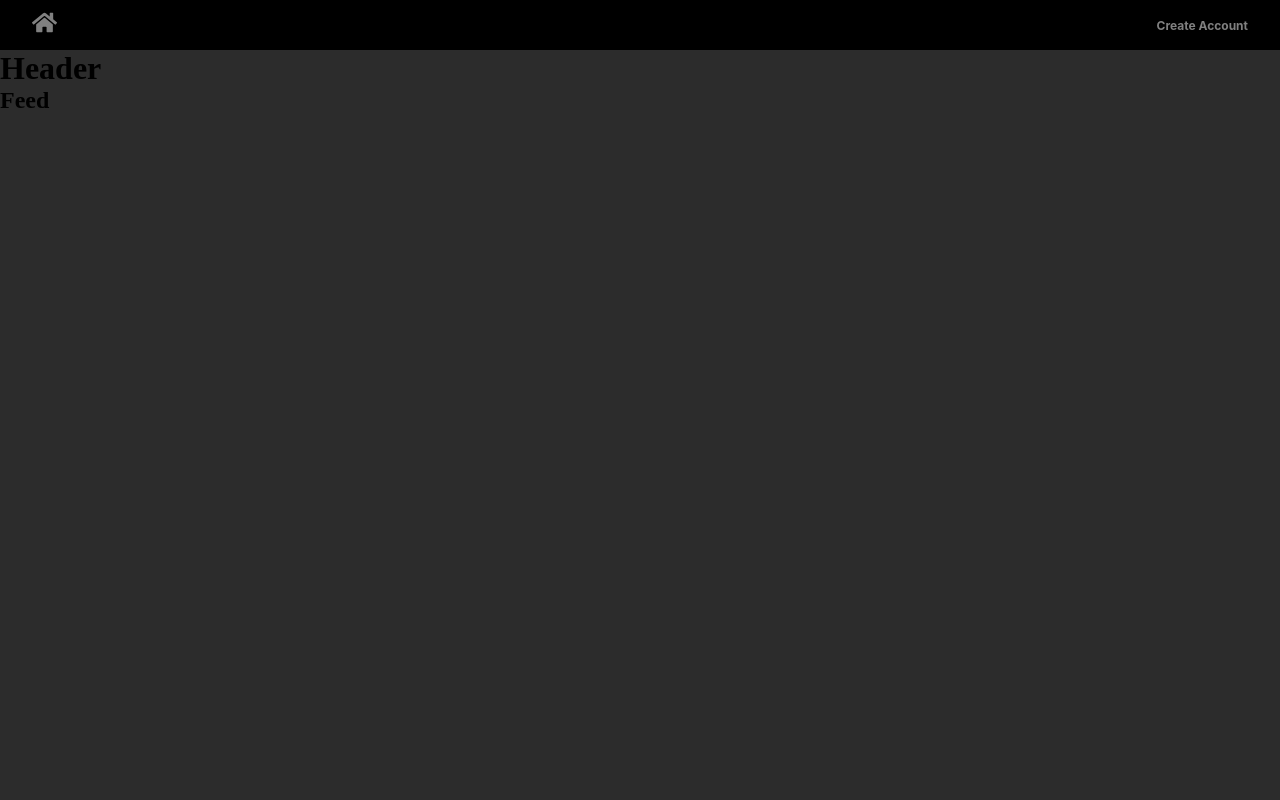
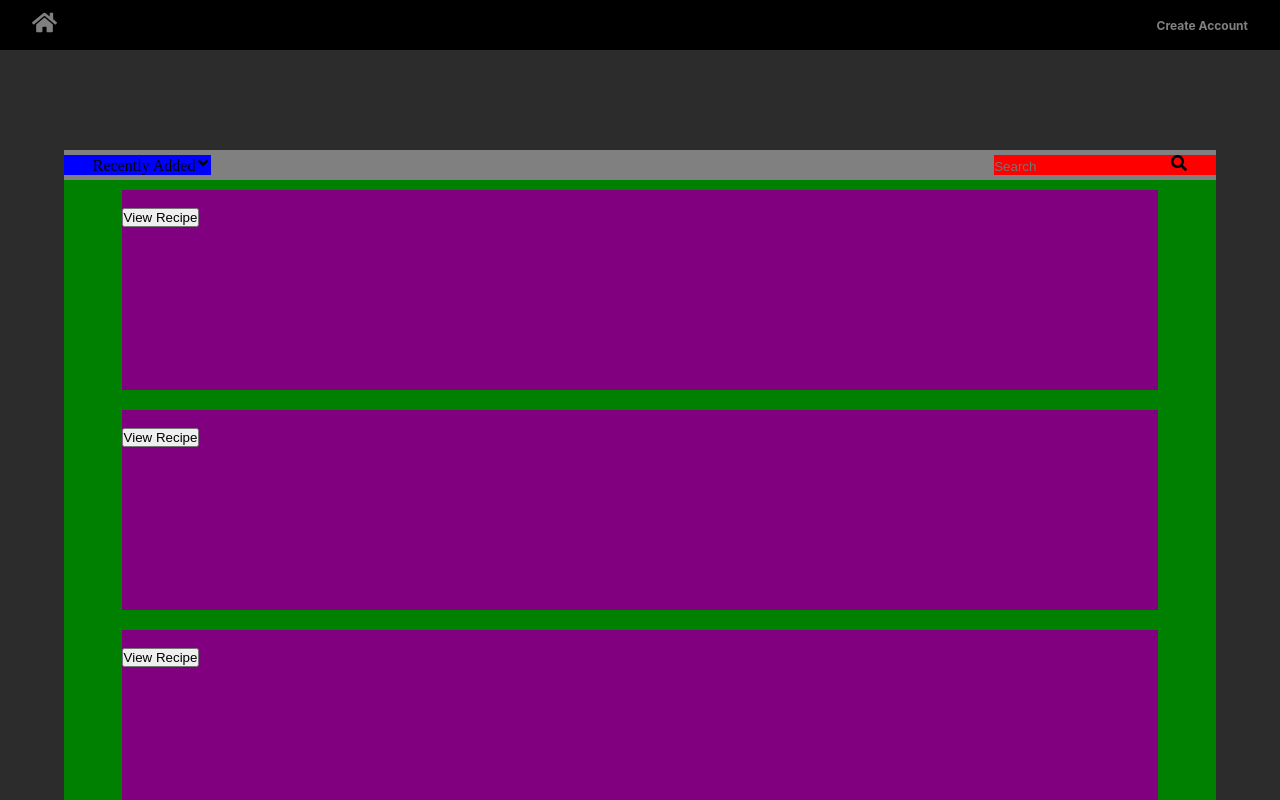
Before and after one commit to gAlexander77/recipe-application, a React (Create React App) app in the folder frontend/: page / in a window 1280 px wide. Shown: the top 800 px of the page. Built offline with nearby package versions, Linux system fonts and the light colour scheme; sample sign-in values are in the browser's storage.

Commit message:
Add layout for feed

```diff
--- a/frontend/src/components/Feed.js
+++ b/frontend/src/components/Feed.js
@@ -1,9 +1,56 @@
-import React from 'react';
+import React, { useState }from 'react';
+import RecipeCard from './RecipeCard'
+import { FaAngleDown, FaSearch } from "react-icons/fa";
+import '../styles/components/FeedStyle.css'
 
 function Feed(){
+
+    const [setSortBy, sortBy] = useState('recent')
+    const sortList = ['Recently Added', 'Most popular'];
+
+    const Sort = () => {
+        return (
+            <div className="Sort">
+                Recently Added
+            </div>
+        );
+    }
+
+    function Header(){
+        return (
+            <div className="Header">
+                <div className="sort-by-container">
+                    Recently Added<FaAngleDown/>
+                </div>
+                <div className="search-box-container">
+                    <input type="text" className="search" placeholder="Search"/>
+                    <FaSearch/>
+                </div>
+            </div>
+        );
+    }
+
     return (
-        <div>
-
+        <div className="Feed">
+        <Header/>
+        <div className="content">
+            <RecipeCard/>
+            <RecipeCard/>
+            <RecipeCard/>
+            <RecipeCard/>
+            <RecipeCard/>
+            <RecipeCard/>
+            <RecipeCard/>
+            <RecipeCard/>
+            <RecipeCard/>
+            <RecipeCard/>
+            <RecipeCard/>
+            <RecipeCard/>
+            <RecipeCard/>
+            <RecipeCard/>
+            <RecipeCard/>
+            <RecipeCard/>
+        </div>
         </div>
     );
 }
--- a/frontend/src/components/RecipeCard.js
+++ b/frontend/src/components/RecipeCard.js
@@ -7,7 +7,7 @@ function RecipeCard({image,name,desc,rating}){
         <div className="RecipeCard">
             <div className="Container">
                 <img className="Image" src={image}/>
-                <h1>{name}]</h1>
+                <h1>{name}</h1>
                 <body>{desc}</body>
                 <div>{rating}</div>
                 <button className="btn btn-primary">View Recipe</button>
--- a/frontend/src/pages/Home.js
+++ b/frontend/src/pages/Home.js
@@ -1,6 +1,7 @@
 import React, {useEffect, useRef, useState} from 'react';
 import { useNavigate } from 'react-router-dom';
 import NavigationBar from '../components/NavigationBar';
+import Feed from '../components/Feed';
 import '../styles/HomeStyle.css'
 
 function Home(){
@@ -16,10 +17,9 @@ function Home(){
     },[userType]);
 
     return (
-        <div className="site-body">
+        <div className="Home">
             <NavigationBar {...{userType}}/>
-            <h1>Header</h1>
-            <h2>Feed</h2>
+            <Feed className="Feed"/>
         </div>
     );
 }
--- a/frontend/src/styles/HomeStyle.css
+++ b/frontend/src/styles/HomeStyle.css
@@ -3,6 +3,18 @@
     padding: 0;
     }
 
-body {
-    background-color: #06f;
+.Home {
+    display: flex;
+    flex-direction: column;
+    align-items: center;
 }
+
+.Feed {
+    margin-top: 100px;
+}
+
+.content {
+    display: flex;
+    flex-direction: column;
+    align-items: center;
+}
--- /dev/null
+++ b/frontend/src/styles/components/FeedStyle.css
@@ -0,0 +1,39 @@
+.Feed {
+    max-width: 90vw;
+    width: 1400px;
+    background-color: green;
+}
+
+.Header{
+    display: grid;
+    grid-template-columns: 50% 50%;
+    grid-area:
+    "sort search-box";
+
+    width: 100%;
+    height: 30px;
+    background-color: grey;
+
+    position: sticky;
+    top: 0;
+}
+
+.sort-by-container {
+    grid-row: 1;
+    grid-column: 1;
+
+    justify-self: start;
+    align-self: center;
+    padding-left: 5%;
+    background-color: blue;
+}
+
+.search-box-container {
+    grid-row: 1;
+    grid-column: 2;
+
+    justify-self: end;
+    align-self: center;
+    padding-right: 5%;
+    background-color: red;
+}
--- a/frontend/src/styles/components/RecipeCardStyle.css
+++ b/frontend/src/styles/components/RecipeCardStyle.css
@@ -0,0 +1,6 @@
+.RecipeCard {
+    background-color: purple;
+    margin: 10px;
+    width: 90%;
+    height: 200px;
+}
```
